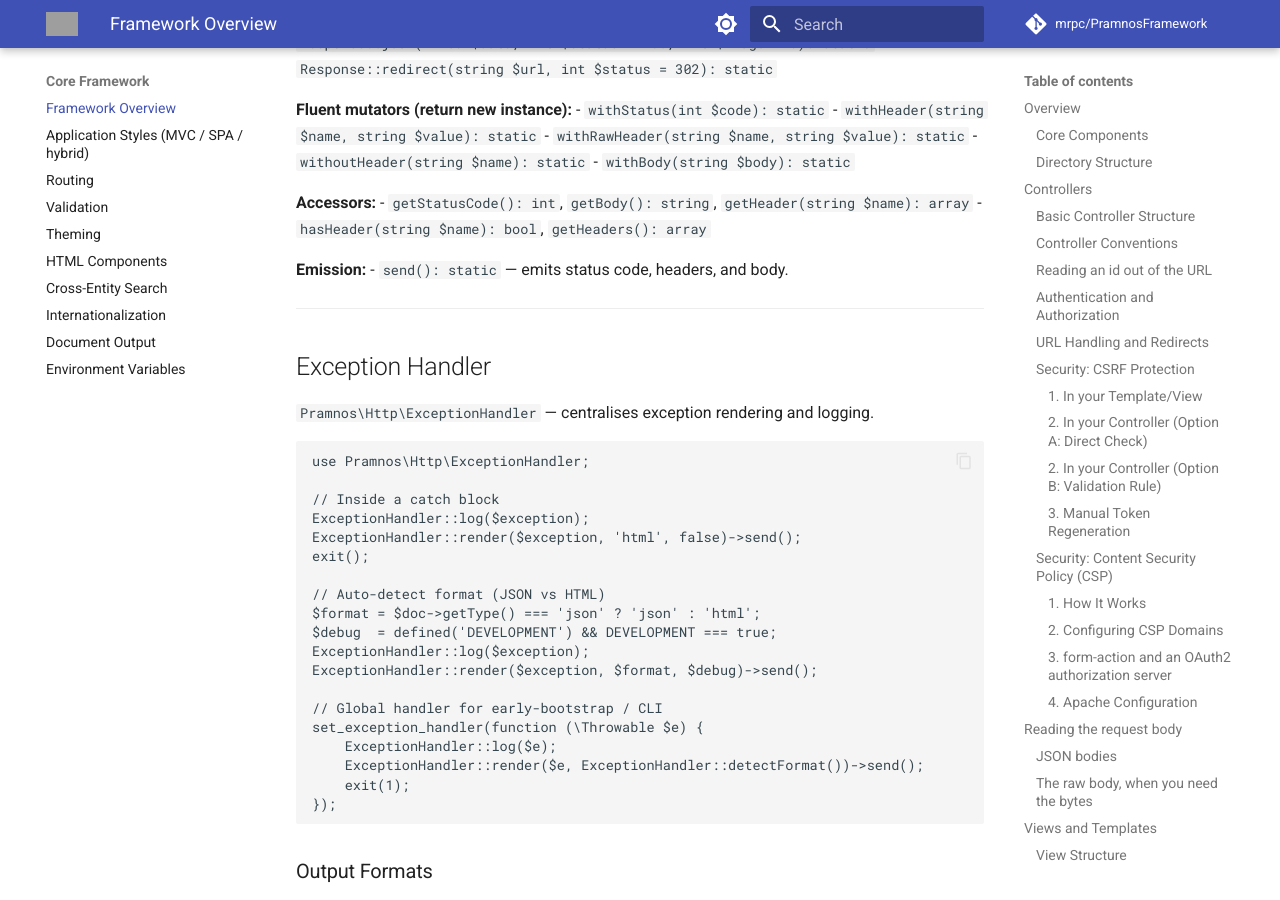
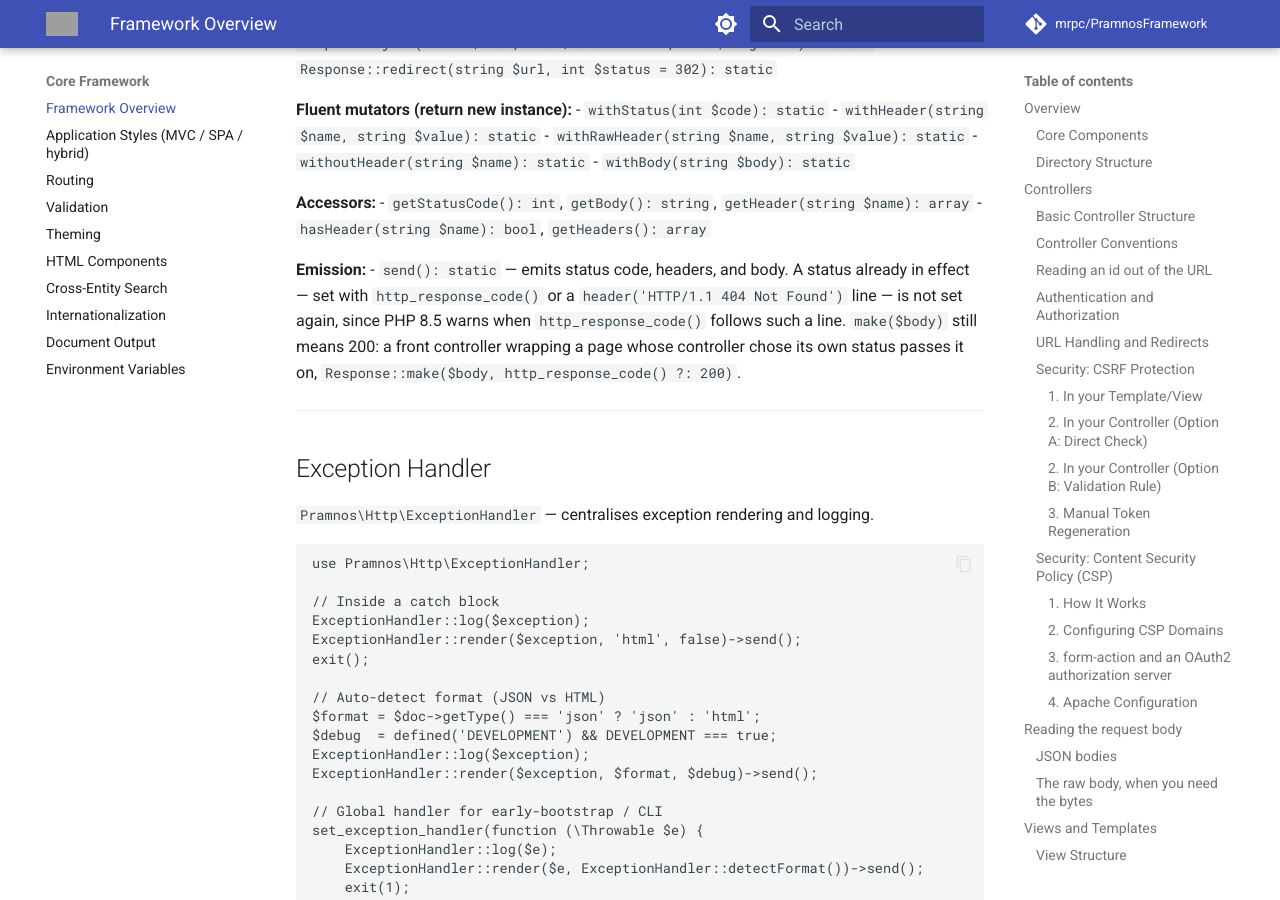
Before and after one commit to mrpc/PramnosFramework, an MkDocs documentation site: the page built from docs/Pramnos_Framework_Guide.md, in a window 1280 px wide and 900 px high, scrolled down 33686 px. Built offline with MkDocs 1.6.1 and Material for MkDocs 9.7.7, drawn with Linux system fonts in a browser that asks for light colours; comment, search, counter and statistics services are not loaded; grey boxes are pictures that could not be loaded.

Commit message:
fix(http): Response::send() leaves an earlier status line alone

````diff
--- a/docs/Pramnos_Framework_Guide.md
+++ b/docs/Pramnos_Framework_Guide.md
@@ -1580,7 +1580,11 @@ class AddSecurityHeadersMiddleware implements MiddlewareInterface
 - `hasHeader(string $name): bool`, `getHeaders(): array`
 
 **Emission:**
-- `send(): static` — emits status code, headers, and body.
+- `send(): static` — emits status code, headers, and body. A status already in effect — set with
+  `http_response_code()` or a `header('HTTP/1.1 404 Not Found')` line — is not set again, since
+  PHP 8.5 warns when `http_response_code()` follows such a line. `make($body)` still means 200:
+  a front controller wrapping a page whose controller chose its own status passes it on,
+  `Response::make($body, http_response_code() ?: 200)`.
 
 ---
 
````
Also changed, not shown: docs/version-history/posts/2026-10-13.md (added, +26 -0 lines), 2 other files.
